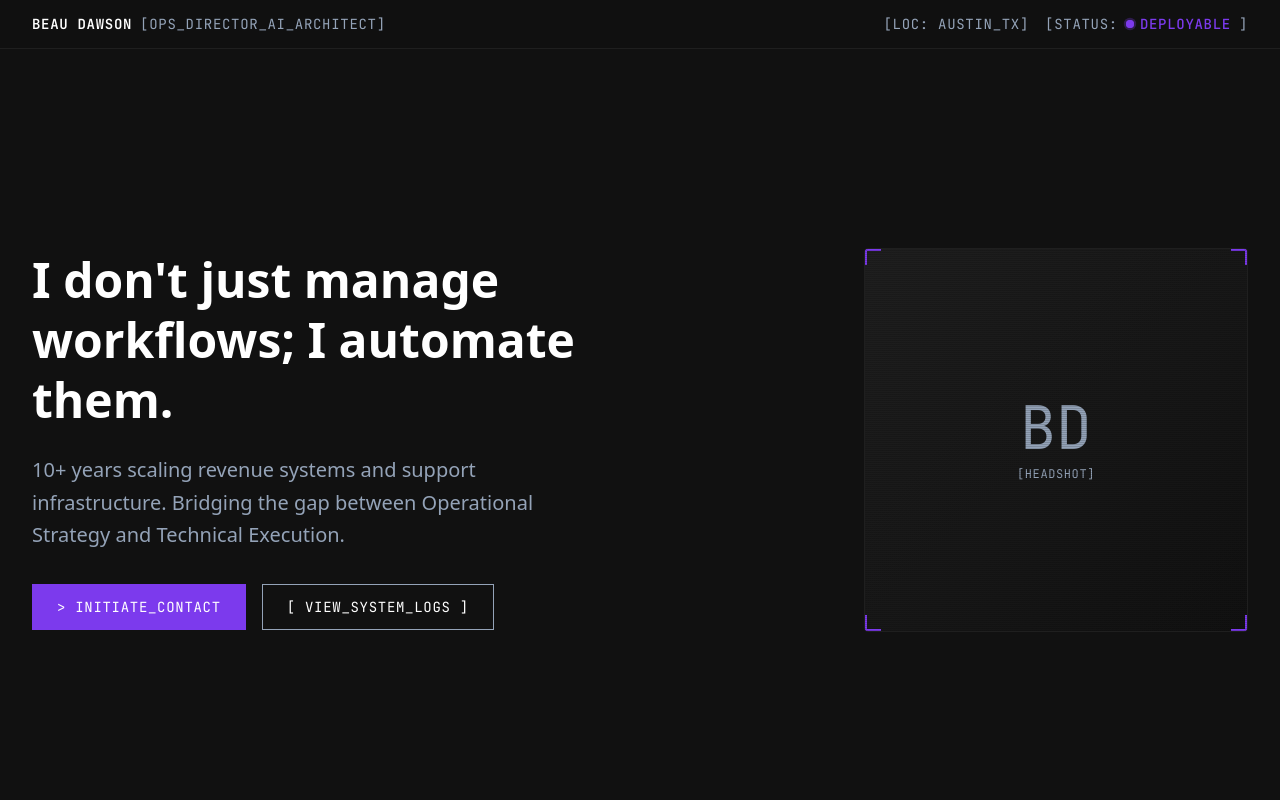
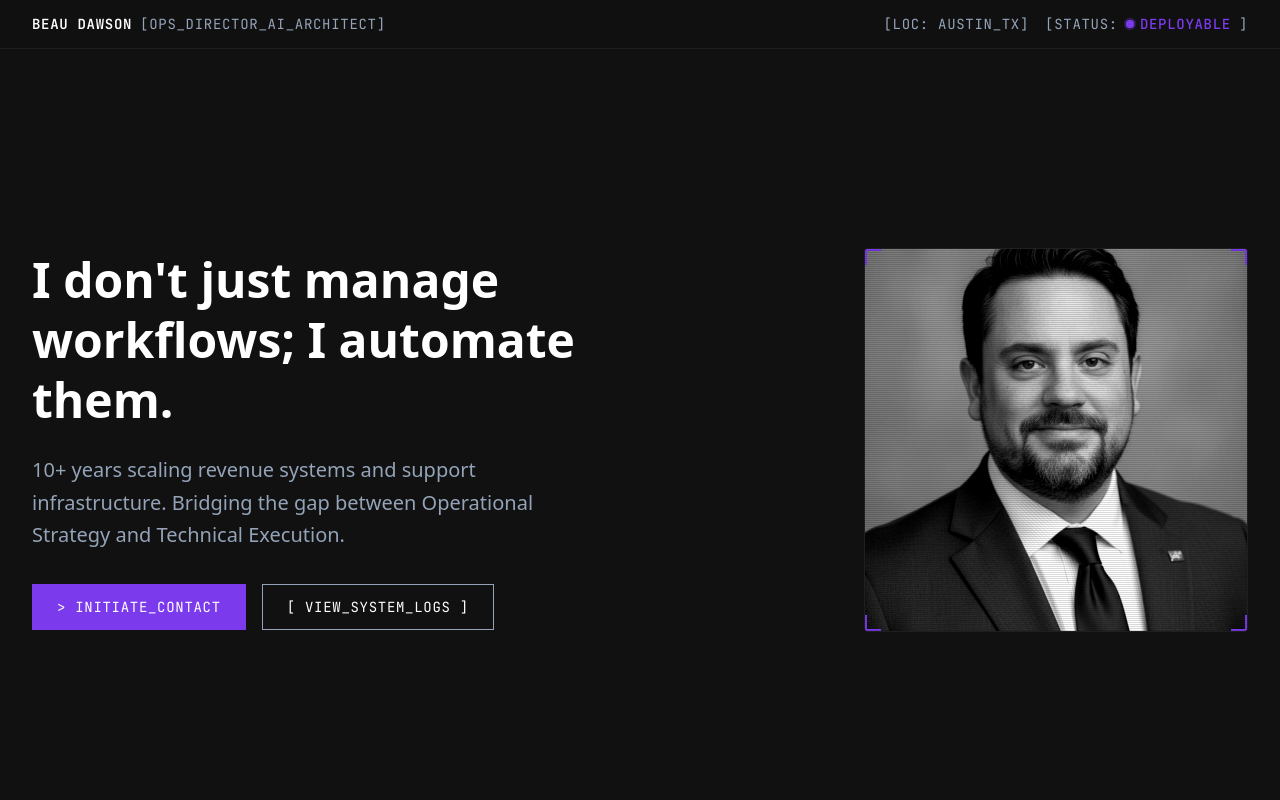
Before and after one commit to beaudawson83/beau-portfolio, a Next.js app: page / in a window 1280 px wide. Shown: the top 800 px of the page. Built offline with nearby package versions, Linux system fonts and the light colour scheme.

Commit message:
feat: Add headshot image
- Add beau.jpg to public folder
- Update Hero component to display actual headshot
- Apply grayscale + contrast filter for theme consistency

Co-Authored-By: Claude Opus 4.5 <noreply@anthropic.com>

```diff
--- a/src/components/Hero.tsx
+++ b/src/components/Hero.tsx
@@ -51,25 +51,13 @@ export default function Hero() {
             <div className="relative w-64 h-64 sm:w-80 sm:h-80 lg:w-96 lg:h-96">
               {/* Placeholder for headshot - replace with actual image */}
               <div className="relative w-full h-full rounded-sm overflow-hidden border border-[#1F1F1F] scanlines">
-                {/* Gradient background as placeholder */}
-                <div className="absolute inset-0 bg-gradient-to-br from-[#1F1F1F] to-[#111111]" />
-
-                {/* When you have an actual headshot, uncomment this: */}
-                {/* <Image
-                  src="/headshot.jpg"
+                <Image
+                  src="/beau.jpg"
                   alt="Beau Dawson"
                   fill
                   className="object-cover grayscale contrast-125"
                   priority
-                /> */}
-
-                {/* Placeholder content */}
-                <div className="absolute inset-0 flex items-center justify-center">
-                  <div className="text-center font-mono text-[#94A3B8]">
-                    <div className="text-6xl mb-2">BD</div>
-                    <div className="text-xs tracking-wider">[HEADSHOT]</div>
-                  </div>
-                </div>
+                />
 
                 {/* Corner accents */}
                 <div className="absolute top-0 left-0 w-4 h-4 border-t-2 border-l-2 border-[#7C3AED]" />
```
Also changed, not shown: public/beau.jpg (added).
